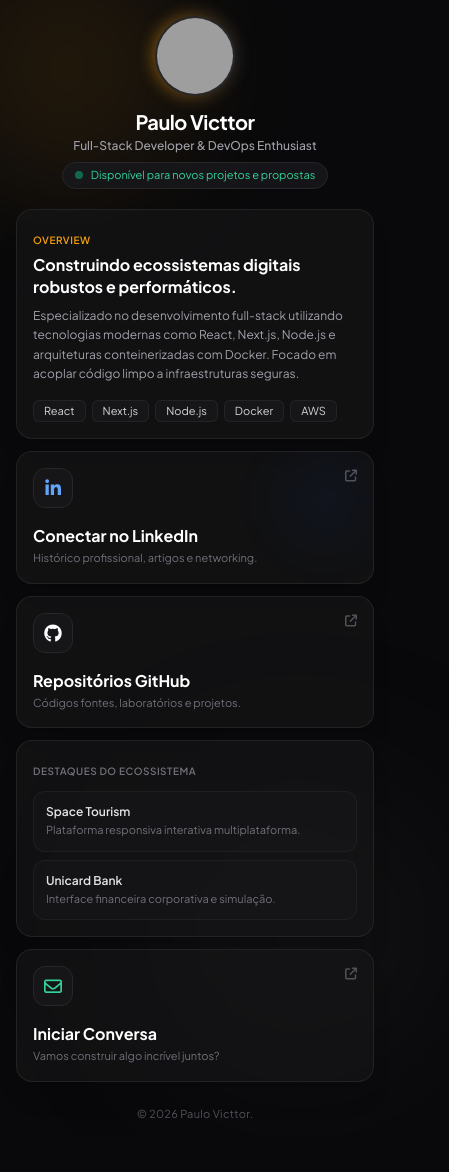
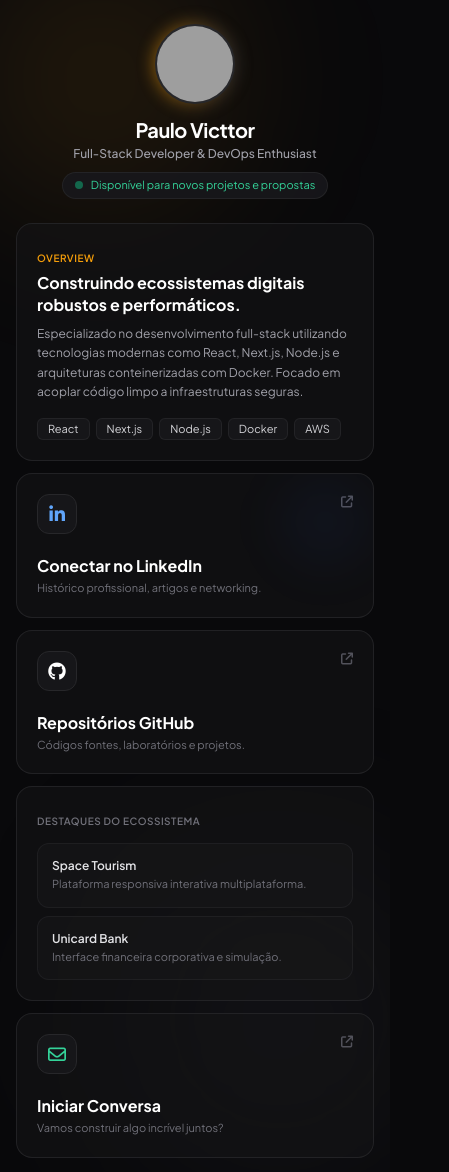
Before and after one commit to PauloVicttor/paulo-links, a plain HTML site: page index.html in a window 390 px wide. Shown: the top 1172 px of the page, 449 px wide, since content can reach past the window. Before the commit the page ends 1138 px from the top, so only its background shows below. Drawn offline with nearby package versions, Linux system fonts and the light colour scheme; grey boxes are pictures that could not be loaded.

Commit message:
design: otimiza responsividade mobile bento grid v4

```diff
--- a/index.html
+++ b/index.html
@@ -2,7 +2,7 @@
 <html lang="pt-BR">
 <head>
     <meta charset="UTF-8">
-    <meta name="viewport" content="width=device-width, initial-scale=1.0">
+    <meta name="viewport" content="width=device-width, initial-scale=1.0, maximum-scale=1.0, user-scalable=no">
     <title>Paulo Victtor | Software Developer</title>
     <script src="https://cdn.tailwindcss.com"></script>
     <link rel="stylesheet" href="https://cdnjs.cloudflare.com/ajax/libs/font-awesome/6.4.0/css/all.min.css">
@@ -11,11 +11,14 @@
     <link href="https://fonts.googleapis.com/css2?family=Plus+Jakarta+Sans:wght@300;400;500;600;700&display=swap" rel="stylesheet">
 
     <style>
-        body { font-family: 'Plus Jakarta Sans', sans-serif; }
+        body {
+            font-family: 'Plus Jakarta Sans', sans-serif;
+            overflow-x: hidden;
+        }
         .glass-card {
-            backdrop-filter: blur(16px) !important;
-            -webkit-backdrop-filter: blur(16px) !important;
-            background: rgba(24, 24, 27, 0.55) !important;
+            backdrop-filter: blur(20px) !important;
+            -webkit-backdrop-filter: blur(20px) !important;
+            background: rgba(20, 20, 23, 0.6) !important;
         }
         @keyframes fadeIn {
             from { opacity: 0; transform: translateY(8px); }
@@ -24,43 +27,44 @@
         .animate-fade-in { animation: fadeIn 0.5s ease-out forwards; }
     </style>
 </head>
-<body class="bg-[#09090b] text-zinc-100 min-h-screen flex flex-col justify-start md:justify-center items-center py-4 px-4 md:px-8 relative overflow-x-hidden antialiased">
+<body class="bg-[#09090b] text-zinc-100 min-h-screen flex flex-col justify-start md:justify-center items-center py-6 px-4 md:px-8 relative overflow-x-hidden antialiased w-full">
 
-    <!-- Bokehs de luz otimizados -->
-    <div class="absolute top-[-5%] left-[-15%] w-[250px] md:w-[500px] h-[250px] md:h-[500px] bg-amber-500/10 rounded-full blur-[60px] md:blur-[120px] pointer-events-none"></div>
-    <div class="absolute bottom-[5%] right-[-15%] w-[300px] md:w-[600px] h-[300px] md:h-[600px] bg-zinc-700/15 rounded-full blur-[80px] md:blur-[150px] pointer-events-none"></div>
+    <!-- Wrapper para travar os bokehs de fundo e impedir o scroll lateral -->
+    <div class="absolute inset-0 w-full h-full overflow-hidden pointer-events-none z-0">
+        <div class="absolute top-[-5%] left-[-10%] w-[280px] md:w-[500px] h-[280px] md:h-[500px] bg-amber-500/10 rounded-full blur-[80px] md:blur-[120px]"></div>
+        <div class="absolute bottom-[5%] right-[-10%] w-[300px] md:w-[600px] h-[300px] md:h-[600px] bg-zinc-700/20 rounded-full blur-[90px] md:blur-[150px]"></div>
+    </div>
 
     <!-- Container Principal -->
-    <main class="w-full max-w-4xl opacity-0 animate-fade-in z-10">
+    <main class="w-full max-w-4xl opacity-0 animate-fade-in z-10 box-border">
 
         <!-- Header / Perfil -->
-        <div class="flex flex-col items-center text-center mb-5 md:mb-8">
+        <div class="flex flex-col items-center text-center mb-6 md:mb-8 w-full">
             <div class="relative group mb-3">
                 <div class="absolute -inset-0.5 bg-gradient-to-r from-amber-500 to-zinc-700 rounded-full blur opacity-50 group-hover:opacity-80 transition duration-500"></div>
-                <!-- Link direto para garantir a renderização da imagem de perfil real -->
                 <img src="https://avatars.githubusercontent.com/paulovicttor" alt="Paulo Victtor" class="relative w-20 h-20 md:w-24 md:h-24 rounded-full object-cover border-2 border-zinc-800 bg-zinc-900">
             </div>
             <h1 class="text-xl md:text-2xl font-bold tracking-tight text-white">Paulo Victtor</h1>
             <p class="text-zinc-400 text-xs md:text-sm font-medium mt-0.5">Full-Stack Developer & DevOps Enthusiast</p>
-            <div class="flex items-center gap-2 mt-2 bg-zinc-900/90 border border-zinc-800 px-3 py-1 rounded-full text-[11px] md:text-xs text-emerald-400 shadow-sm">
-                <span class="w-2 h-2 bg-emerald-500 rounded-full animate-pulse"></span>
-                Disponível para novos projetos e propostas
+            <div class="flex items-center gap-2 mt-2.5 bg-zinc-900/90 border border-zinc-800/80 px-3 py-1 rounded-full text-[11px] md:text-xs text-emerald-400 max-w-full">
+                <span class="w-2 h-2 bg-emerald-500 rounded-full animate-pulse flex-shrink-0"></span>
+                <span class="truncate">Disponível para novos projetos e propostas</span>
             </div>
         </div>
 
         <!-- Grid Bento Box -->
-        <div class="grid grid-cols-1 md:grid-cols-3 gap-3 md:gap-4 w-full">
+        <div class="grid grid-cols-1 md:grid-cols-3 gap-3 md:gap-4 w-full box-border">
 
             <!-- Card 1: Sobre / Bio Curta -->
-            <div class="md:col-span-2 glass-card border border-zinc-800/80 rounded-2xl md:rounded-3xl p-4 md:p-6 flex flex-col justify-between hover:border-zinc-700 transition-all duration-300 shadow-xl">
-                <div>
+            <div class="md:col-span-2 glass-card border border-zinc-800/80 rounded-2xl md:rounded-3xl p-5 md:p-6 flex flex-col justify-between hover:border-zinc-700 transition-all duration-300 w-full box-border">
+                <div class="w-full">
                     <span class="text-[10px] md:text-xs font-semibold text-amber-500 tracking-wider uppercase">Overview</span>
                     <h2 class="text-base md:text-xl font-bold text-white mt-1 mb-2 leading-snug">Construindo ecossistemas digitais robustos e performáticos.</h2>
                     <p class="text-zinc-400 text-xs md:text-sm leading-relaxed">
                         Especializado no desenvolvimento full-stack utilizando tecnologias modernas como React, Next.js, Node.js e arquiteturas conteinerizadas com Docker. Focado em acoplar código limpo a infraestruturas seguras.
                     </p>
                 </div>
-                <div class="flex flex-wrap gap-1.5 mt-4 md:mt-6">
+                <div class="flex flex-wrap gap-1.5 mt-4 md:mt-6 w-full">
                     <span class="bg-zinc-900/90 border border-zinc-800/80 px-2.5 py-0.5 rounded-md text-[11px] text-zinc-300">React</span>
                     <span class="bg-zinc-900/90 border border-zinc-800/80 px-2.5 py-0.5 rounded-md text-[11px] text-zinc-300">Next.js</span>
                     <span class="bg-zinc-900/90 border border-zinc-800/80 px-2.5 py-0.5 rounded-md text-[11px] text-zinc-300">Node.js</span>
@@ -70,43 +74,43 @@
             </div>
 
             <!-- Card 2: Link Principal (LinkedIn) -->
-            <a href="https://linkedin.com/in/paulovicttor" target="_blank" class="glass-card border border-zinc-800/80 rounded-2xl md:rounded-3xl p-4 md:p-6 flex flex-col justify-between group hover:border-amber-500/40 transition-all duration-300 relative overflow-hidden active:scale-[0.99] shadow-xl">
+            <a href="https://linkedin.com/in/paulovicttor" target="_blank" class="glass-card border border-zinc-800/80 rounded-2xl md:rounded-3xl p-5 md:p-6 flex flex-col justify-between group hover:border-amber-500/40 transition-all duration-300 relative overflow-hidden active:scale-[0.99] w-full box-border">
                 <div class="absolute top-0 right-0 w-24 h-24 bg-blue-600/5 rounded-full blur-xl group-hover:bg-blue-600/10 transition-all duration-500"></div>
-                <div class="flex justify-between items-start">
+                <div class="flex justify-between items-start w-full">
                     <div class="w-10 h-10 bg-zinc-900/90 border border-zinc-800 rounded-xl flex items-center justify-center text-blue-400 text-lg group-hover:scale-105 transition-transform">
                         <i class="fab fa-linkedin-in"></i>
                     </div>
                     <i class="fa-solid fa-arrow-up-right-from-square text-zinc-600 group-hover:text-zinc-400 transition-colors text-xs"></i>
                 </div>
-                <div class="mt-4 md:mt-8">
+                <div class="mt-5 md:mt-8">
                     <h3 class="text-base font-bold text-white group-hover:text-amber-500 transition-colors">Conectar no LinkedIn</h3>
                     <p class="text-zinc-500 text-[11px] md:text-xs mt-0.5">Histórico profissional, artigos e networking.</p>
                 </div>
             </a>
 
             <!-- Card 3: Link Principal (GitHub) -->
-            <a href="https://github.com/paulovicttor" target="_blank" class="glass-card border border-zinc-800/80 rounded-2xl md:rounded-3xl p-4 md:p-6 flex flex-col justify-between group hover:border-amber-500/40 transition-all duration-300 relative overflow-hidden active:scale-[0.99] shadow-xl">
-                <div class="flex justify-between items-start">
+            <a href="https://github.com/paulovicttor" target="_blank" class="glass-card border border-zinc-800/80 rounded-2xl md:rounded-3xl p-5 md:p-6 flex flex-col justify-between group hover:border-amber-500/40 transition-all duration-300 relative overflow-hidden active:scale-[0.99] w-full box-border">
+                <div class="flex justify-between items-start w-full">
                     <div class="w-10 h-10 bg-zinc-900/90 border border-zinc-800 rounded-xl flex items-center justify-center text-white text-lg group-hover:scale-105 transition-transform">
                         <i class="fab fa-github"></i>
                     </div>
                     <i class="fa-solid fa-arrow-up-right-from-square text-zinc-600 group-hover:text-zinc-400 transition-colors text-xs"></i>
                 </div>
-                <div class="mt-4 md:mt-8">
+                <div class="mt-5 md:mt-8">
                     <h3 class="text-base font-bold text-white group-hover:text-amber-500 transition-colors">Repositórios GitHub</h3>
                     <p class="text-zinc-500 text-[11px] md:text-xs mt-0.5">Códigos fontes, laboratórios e projetos.</p>
                 </div>
             </a>
 
             <!-- Card 4: Destaques do Ecossistema -->
-            <div class="md:col-span-2 glass-card border border-zinc-800/80 rounded-2xl md:rounded-3xl p-4 md:p-6 hover:border-zinc-700 transition-all duration-300 shadow-xl">
+            <div class="md:col-span-2 glass-card border border-zinc-800/80 rounded-2xl md:rounded-3xl p-5 md:p-6 hover:border-zinc-700 transition-all duration-300 w-full box-border">
                 <span class="text-[10px] md:text-xs font-semibold text-zinc-500 tracking-wider uppercase">Destaques do Ecossistema</span>
-                <div class="grid grid-cols-1 sm:grid-cols-2 gap-2 mt-2.5">
-                    <div class="p-3 bg-zinc-900/50 border border-zinc-800/60 rounded-xl hover:bg-zinc-900/90 transition-colors">
+                <div class="grid grid-cols-1 sm:grid-cols-2 gap-2 mt-3 w-full">
+                    <div class="p-3.5 bg-zinc-900/50 border border-zinc-800/60 rounded-xl hover:bg-zinc-900/90 transition-colors">
                         <h4 class="text-xs md:text-sm font-semibold text-zinc-200">Space Tourism</h4>
                         <p class="text-zinc-500 text-[11px] mt-0.5">Plataforma responsiva interativa multiplataforma.</p>
                     </div>
-                    <div class="p-3 bg-zinc-900/50 border border-zinc-800/60 rounded-xl hover:bg-zinc-900/90 transition-colors">
+                    <div class="p-3.5 bg-zinc-900/50 border border-zinc-800/60 rounded-xl hover:bg-zinc-900/90 transition-colors">
                         <h4 class="text-xs md:text-sm font-semibold text-zinc-200">Unicard Bank</h4>
                         <p class="text-zinc-500 text-[11px] mt-0.5">Interface financeira corporativa e simulação.</p>
                     </div>
@@ -114,14 +118,14 @@
             </div>
 
             <!-- Card 5: Contato -->
-            <a href="mailto:vpaulo120@gmail.com" class="glass-card border border-zinc-800/80 rounded-2xl md:rounded-3xl p-4 md:p-6 flex flex-col justify-between group hover:border-emerald-500/40 transition-all duration-300 bg-gradient-to-br from-zinc-900/20 to-emerald-950/5 active:scale-[0.99] shadow-xl">
-                <div class="flex justify-between items-start">
+            <a href="mailto:vpaulo120@gmail.com" class="glass-card border border-zinc-800/80 rounded-2xl md:rounded-3xl p-5 md:p-6 flex flex-col justify-between group hover:border-emerald-500/40 transition-all duration-300 bg-gradient-to-br from-zinc-900/20 to-emerald-950/5 active:scale-[0.99] w-full box-border">
+                <div class="flex justify-between items-start w-full">
                     <div class="w-10 h-10 bg-zinc-900/90 border border-zinc-800 rounded-xl flex items-center justify-center text-emerald-400 text-lg group-hover:scale-105 transition-transform">
                         <i class="fa-regular fa-envelope"></i>
                     </div>
                     <i class="fa-solid fa-arrow-up-right-from-square text-zinc-600 group-hover:text-emerald-400 transition-colors text-xs"></i>
                 </div>
-                <div class="mt-4 md:mt-8">
+                <div class="mt-5 md:mt-8">
                     <h3 class="text-base font-bold text-white group-hover:text-emerald-400 transition-colors">Iniciar Conversa</h3>
                     <p class="text-zinc-500 text-[11px] md:text-xs mt-0.5">Vamos construir algo incrível juntos?</p>
                 </div>
@@ -130,7 +134,7 @@
         </div>
 
         <!-- Footer -->
-        <footer class="text-center mt-6 md:mt-12 text-zinc-600 text-[11px] tracking-wide w-full">
+        <footer class="text-center mt-8 md:mt-12 text-zinc-600 text-[11px] tracking-wide w-full">
             &copy; 2026 Paulo Victtor.
         </footer>
     </main>
```
